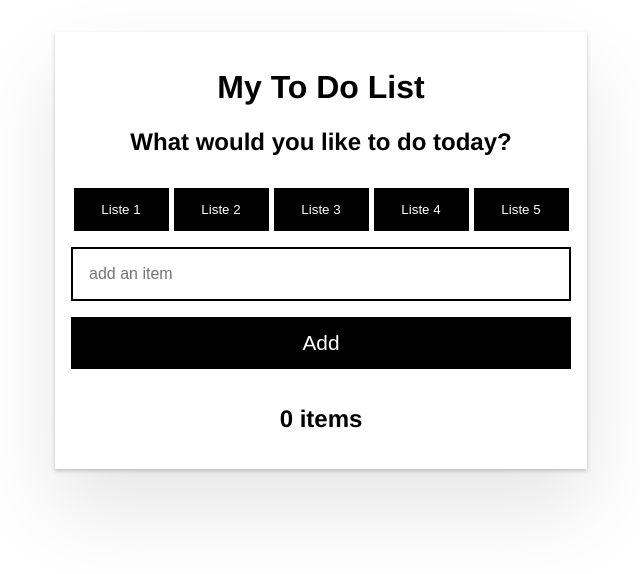
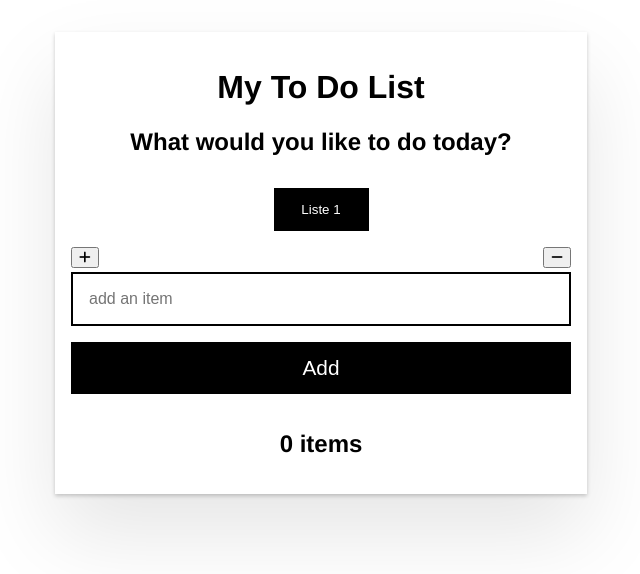
Before and after one commit to DiegoMalans/TODO-backup, an Angular app: page / in a window 1280 px wide. Shown: the top 574 px of the page, without its empty margins (319-959 px from the left). Built offline with nearby package versions, Linux system fonts and the light colour scheme.

Commit message:
new-buttons-to-remove-and-add-lists

```diff
--- a/src/app/app.component.css
+++ b/src/app/app.component.css
@@ -82,3 +82,14 @@
   .comments-section button {
     padding: 5px 10px;
   }
+
+  #buttons-container {
+    display: flex;
+    flex-direction: row;
+    justify-content: space-between;
+    margin-bottom: 0.8%;
+  }
+
+  #adddeletebuttons {
+    font-weight: 900;
+  }
--- a/src/app/app.component.html
+++ b/src/app/app.component.html
@@ -2,10 +2,14 @@
   <h1>{{ componentTitle }}</h1>
   <label for="addItemInput">{{componenquestion}}</label>
   <button id="days-button1" class="days-button" (click)="selectList(1)" (click)="stylechanger(1)">Liste 1</button>
-  <button id="days-button2" class="days-button" (click)="selectList(2)" (click)="stylechanger(2)">Liste 2</button>
-  <button id="days-button3" class="days-button" (click)="selectList(3)" (click)="stylechanger(3)">Liste 3</button>
-  <button id="days-button4" class="days-button" (click)="selectList(4)" (click)="stylechanger(4)">Liste 4</button>
-  <button id="days-button5" class="days-button" (click)="selectList(5)" (click)="stylechanger(5)">Liste 5</button>
+  <button *ngIf="addbuttons" id="days-button2" class="days-button" (click)="selectList(2)" (click)="stylechanger(2)">Liste 2</button>
+  <button *ngIf="addbuttons" id="days-button3" class="days-button" (click)="selectList(3)" (click)="stylechanger(3)">Liste 3</button>
+  <button *ngIf="addbuttons" id="days-button4" class="days-button" (click)="selectList(4)" (click)="stylechanger(4)">Liste 4</button>
+  <button *ngIf="addbuttons" id="days-button5" class="days-button" (click)="selectList(5)" (click)="stylechanger(5)">Liste 5</button>
+  <div id="buttons-container">
+    <button><i id="adddeletebuttons" class="fas fa-plus"></i></button>
+    <button><i id="adddeletebuttons" class="fas fa-minus"></i></button>
+  </div>
   <input
     #newItem
     placeholder="add an item"
--- a/src/app/app.component.ts
+++ b/src/app/app.component.ts
@@ -19,6 +19,7 @@ export class AppComponent implements OnInit {
   title: any;
   choositem: number = 0;
   startpage: boolean = true;
+  addbuttons: boolean = false;
   @ViewChild('newItem') newItemInput!: ElementRef;
 
   ngOnInit() {
--- a/src/index.html
+++ b/src/index.html
@@ -5,6 +5,7 @@
   <title>Todo</title>
   <base href="/">
   <meta name="viewport" content="width=device-width, initial-scale=1">
+  <link href="https://cdnjs.cloudflare.com/ajax/libs/font-awesome/6.0.0/css/all.min.css" rel="stylesheet">
   <link rel="icon" type="image/x-icon" href="favicon.ico">
 </head>
 <body>
```
